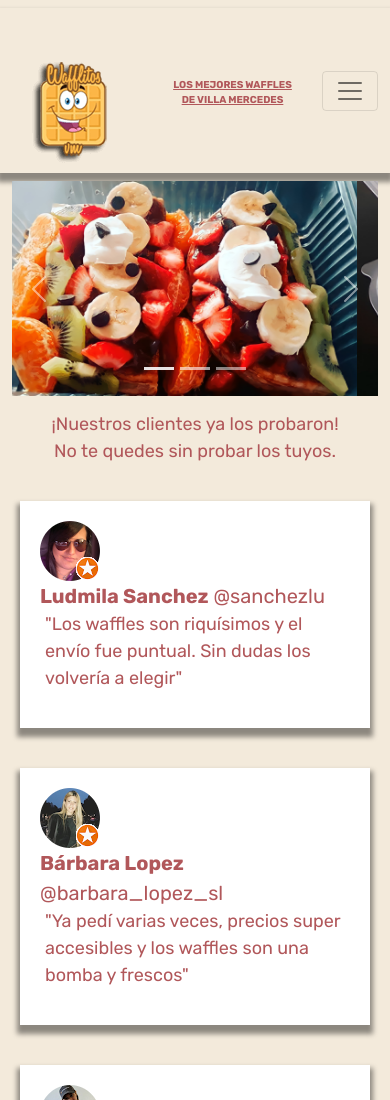
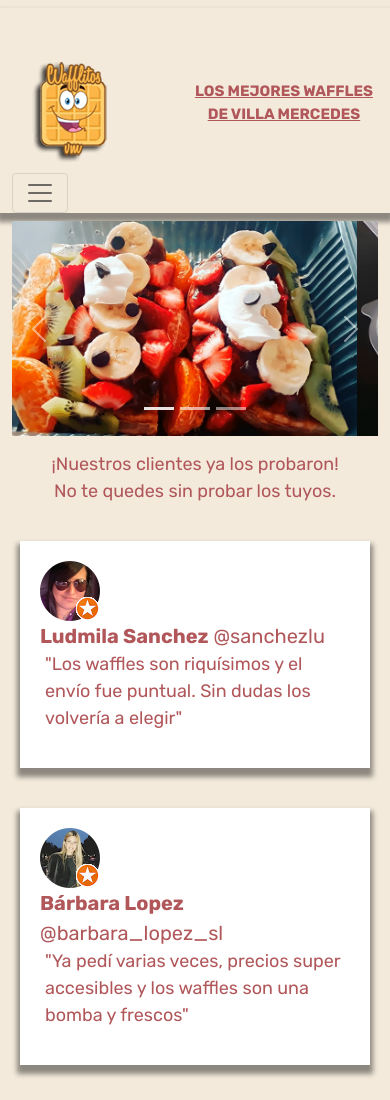
Before and after one commit to Gomez-mf/Wafflitosvm, a website: page index.html in a window 390 px wide. Shown: the top 1100 px of the page. Drawn offline with nearby package versions, Linux system fonts and the light colour scheme.

Commit message:
modifique medidas de responsive

```diff
--- a/scss/_responsive.scss
+++ b/scss/_responsive.scss
@@ -35,6 +35,7 @@
         .titulosNav {
             display: flex;
             flex-flow: row wrap;
+            margin-top: 40px;
         }
         .principalTextos {
             display: none;
@@ -43,9 +44,3 @@
             display: block;
         }
     }
-
-    @media(max-width:653px) {
-        .titulosNav {
-            font-size: 10px;
-        }
-    }
```
Also changed, not shown: css/estilos.css.
